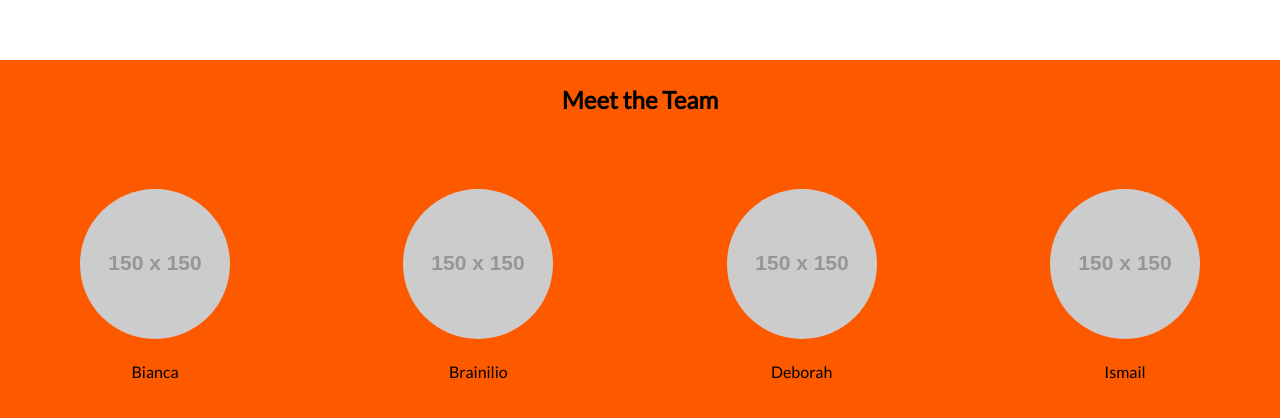
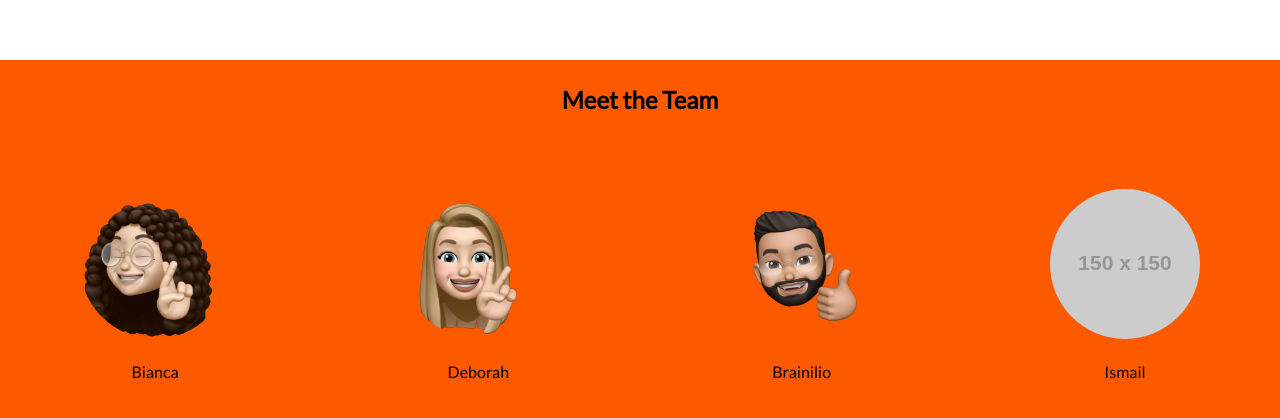
Before and after one commit to IsmailHusseinCR/creatyfus, a website: page index.html in a window 1280 px wide. Shown: the part 5858-6276 px from the top of the page. Drawn offline with nearby package versions, Linux system fonts and the light colour scheme; placeholder pictures from the web are drawn by us; a script that the page names is missing.

Commit message:
update teammembers

```diff
--- a/index.html
+++ b/index.html
@@ -135,18 +135,18 @@
       <div class="flexteam">
 
          <div class="teamMember">
-            <div><img class="circular--square" src="https://via.placeholder.com/150" /></div>
+            <div><img class="circular--square" src="img/d4560389-1717-46e0-a74a-43b92dd01cd6.webp" width="150px" height="150px" /></div>
             <div><span>Bianca</span></div>
          </div>
 
          <div class="teamMember">
-            <div><img class="circular--square" src="https://via.placeholder.com/150" /></div>
-            <div><span>Brainilio</span></div>
+            <div><img class="circular--square" src="img/103b8185-85e7-4a88-a845-29caacc22676.webp" width="150px" height="150px"/></div>
+            <div><span>Deborah</span></div>
          </div>
 
          <div class="teamMember">
-            <div><img class="circular--square" src="https://via.placeholder.com/150" /></div>
-            <div><span>Deborah</span></div>
+            <div><img class="circular--square" src="img/69db7bf0-0447-4b8e-87d0-30fa23b471ce.webp" width="150px" height="150px"/></div>
+            <div><span>Brainilio</span></div>
          </div>
 
          <div class="teamMember">
--- a/styles/style.css
+++ b/styles/style.css
@@ -372,7 +372,6 @@ section {
     left: 50%;
   }
 
-  /* Create two equal columns that sits next to each other */
   .columnValue {
     flex: 50%;
     padding: 25px;
```
Also changed, not shown: img/103b8185-85e7-4a88-a845-29caacc22676.webp (added), img/69db7bf0-0447-4b8e-87d0-30fa23b471ce.webp (added), img/d4560389-1717-46e0-a74a-43b92dd01cd6.webp (added).
